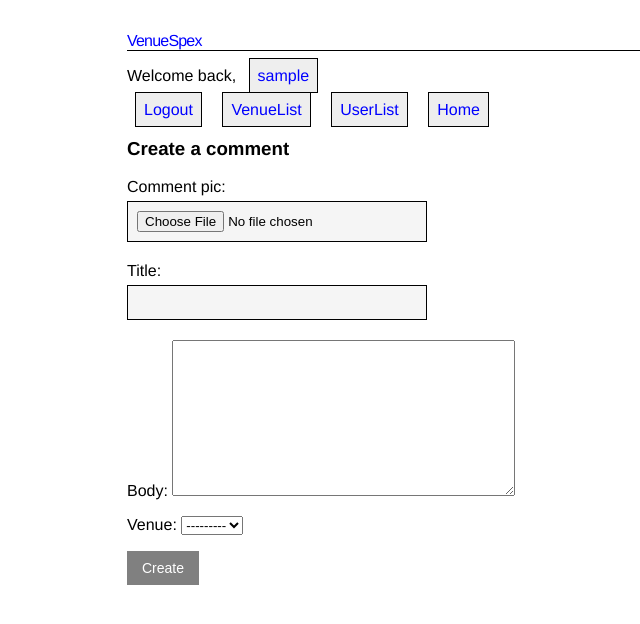
After one commit to sofia-aguirre/venue-spex, a Django app: page /coments/new in a window 1280 px wide. The commit adds this page. Shown: the top 624 px of the page, without its empty margins (113-753 px from the left). Run offline with Django 3.2, Linux system fonts and the light colour scheme; the visitor is signed in with stand-in values (Sample User, id 1); data that the repository does not hold is empty.

Commit message:
began comment CRUD, not complete

```diff
--- a/vs_app/admin.py
+++ b/vs_app/admin.py
@@ -6,3 +6,4 @@ from vs_app.models import *
 
 admin.site.register(CustomUser)
 admin.site.register(Venue)
+admin.site.register(Comment)
--- a/vs_app/forms.py
+++ b/vs_app/forms.py
@@ -1,6 +1,6 @@
 from django import forms
 from django.forms import ModelForm
-from .models import Venue, CustomUser
+from .models import Venue, CustomUser, Comment
 from django.contrib.auth.models import User
 
 class UserForm(forms.ModelForm):
@@ -16,12 +16,11 @@ class CustomUserForm(ModelForm):
         model = CustomUser
         fields = ('profile_pic', 'full_name', 'contact_email', 'contact_phone', )
 
-
 class VenueForm(ModelForm):
 
     class Meta:
         model = Venue
-        fields = ('title', 'location', 'parking_details',
+        fields = ('title', 'location', 'parking_diagram',
         'parking_details', 'audience_diagram', 'audience_details',
         'houseSoundInstalled','houseSoundAvail', 'sound_diagram',
         'houseElectricInstalled', 'houseElectricAvail', 'electrics_diagram',
@@ -29,3 +28,9 @@ class VenueForm(ModelForm):
         'houseStageInstalled', 'houseStageAvail', 'stage_diagram',
         'houseBackInstalled', 'houseBackAvail','backstage_diagram',)
         # widgets = {}
+
+class CommentForm(ModelForm):
+
+    class Meta():
+        model = Comment
+        fields = ('comment_pic', 'title', 'body', 'venue' )
--- a/vs_app/models.py
+++ b/vs_app/models.py
@@ -49,3 +49,13 @@ class Venue(models.Model):
 
     def __str__(self):
         return self.title
+
+class Comment(models.Model):
+    commenter = models.ForeignKey(CustomUser, on_delete=models.CASCADE, related_name="comment")
+    venue = models.ForeignKey(Venue, on_delete=models.CASCADE, related_name="comment")
+    comment_pic = models.ImageField(upload_to='comment_pics',blank=True, null=True)
+    title = models.CharField(max_length=100)
+    body = models.TextField()
+
+    def __str__(self):
+        return self.title
--- /dev/null
+++ b/vs_app/templates/vs_app/comment_create.html
@@ -0,0 +1,17 @@
+{% extends 'vs_app/base.html' %}
+{% load staticfiles %}
+
+{% block content %}
+
+<div class=''>
+    <div class=''>
+    <h3>Create a comment</h3>
+    <form action="" method="post" enctype="multipart/form-data">
+        {% csrf_token %}
+        {{ comment_form.as_p }}
+        <input type="submit" value="Create" />
+    </form>
+    </div>
+    </div>
+
+{% endblock %}
--- a/vs_app/templates/vs_app/user_detail.html
+++ b/vs_app/templates/vs_app/user_detail.html
@@ -34,7 +34,3 @@
 {% endif %}
 
 {% endblock %}
-
-<!-- venue.manager.user.username -->
-<!-- user_is_making_req.username -->
-<!-- custom_user.username -->
--- a/vs_app/urls.py
+++ b/vs_app/urls.py
@@ -25,7 +25,6 @@ urlpatterns = [
     path('venues/<int:pk>', views.venue_detail, name='venue_detail'),
     path('venues/<int:pk>/edit', views.venue_edit, name='venue_edit'),
     path('venues/<int:pk>/delete', views.venue_delete, name='venue_delete'),
-
     # venue department views
     path('venues/<int:pk>/sound', views.venue_sound, name='venue_sound'),
     path('venues/<int:pk>/lights', views.venue_lights, name='venue_lights'),
@@ -33,4 +32,11 @@ urlpatterns = [
     path('venues/<int:pk>/stage', views.venue_stage, name='venue_stage'),
     path('venues/<int:pk>/backstage', views.venue_back, name='venue_back'),
 
+    # comments views
+    path('comments', views.comment_list, name='comment_list'),
+    path('coments/new', views.comment_create, name='comment_create'),
+    path('comments/<int:pk>', views.comment_detail, name='comment_detail'),
+    path('comments/<int:pk>/edit', views.comment_edit, name='comment_edit'),
+    path('comments/<int:pk>/delete', views.comment_delete, name='comment_delete'),
+
 ]+ static(settings.MEDIA_URL, document_root=settings.MEDIA_ROOT)
--- a/vs_app/views.py
+++ b/vs_app/views.py
@@ -1,6 +1,6 @@
 from django.shortcuts import render, redirect
 from django.conf import settings
-from .forms import UserForm, CustomUserForm, VenueForm
+from .forms import UserForm, CustomUserForm, VenueForm, CommentForm
 from django.http import HttpResponse
 from .models import *
 from django.contrib.auth import authenticate, login, logout
@@ -99,7 +99,10 @@ def venue_list(request):
 
 def venue_detail(request, pk):
     venue = Venue.objects.get(id=pk)
-    return render(request, 'vs_app/venue_detail.html', {'venue': venue})
+    # comments = Comment.objects.get(title=venues.title)
+    return render(request, 'vs_app/venue_detail.html', {'venue': venue,
+    # 'comments':comments
+    })
 
 def venue_sound(request, pk):
     venue = Venue.objects.get(id=pk)
@@ -152,3 +155,44 @@ def venue_edit(request, pk):
 def venue_delete(request, pk):
     Venue.objects.get(id=pk).delete()
     return redirect('venue_list')
+
+# COMMENT CRUD FUNCTIONS
+def comment_list(request):
+    comments = Comment.objects.all()
+    venues = Venue.objects.all()
+    return render(request, 'vs_app/comment_list.html', {'comments': comments, 'venues': venues})
+
+def comment_detail(request, pk):
+    comment = Comment.objects.get(id=pk)
+    return render(request, 'vs_app/comment_detail.html', {'comment': comment})
+
+
+@login_required
+def comment_create(request):
+    comment_form = CommentForm(request.POST, request.FILES)
+    if request.method == 'POST':
+        if comment_form.is_valid():
+            comment = comment_form.save(commit = False)
+            comment.commenter = CustomUser.objects.get(id= request.user.pk)
+            comment.save()
+            return redirect('comment_detail', comment.pk)
+    if request.method == 'GET':
+        comment_form = CommentForm()
+    return render(request, 'vs_app/comment_create.html', {'comment_form': comment_form})
+
+@login_required
+def comment_edit(request, pk):
+    comment = Comment.objects.get(pk=pk)
+    if request.method == "POST":
+        comment_form = CommentForm(request.POST, instance=comment)
+        if comment_form.is_valid():
+            comment = comment_form.save()
+            return redirect('comment_detail', pk=comment.pk)
+    else:
+        comment_form = CommentForm(instance=comment)
+    return render(request, 'vs_app/comment_edit.html', {'comment_form': comment_form})
+
+@login_required
+def comment_delete(request, pk):
+    Comment.objects.get(id=pk).delete()
+    return redirect('comment_list')
```
Also changed, not shown: vs_app/templates/vs_app/comment_detail.html (added, +18 -0 lines), vs_app/templates/vs_app/comment_edit.html (added, +19 -0 lines), vs_app/templates/vs_app/comment_list.html (added, +17 -0 lines), vs_app/templates/vs_app/venue_detail.html (+8 -0 lines), vs_app/migrations/0001_initial.py.
